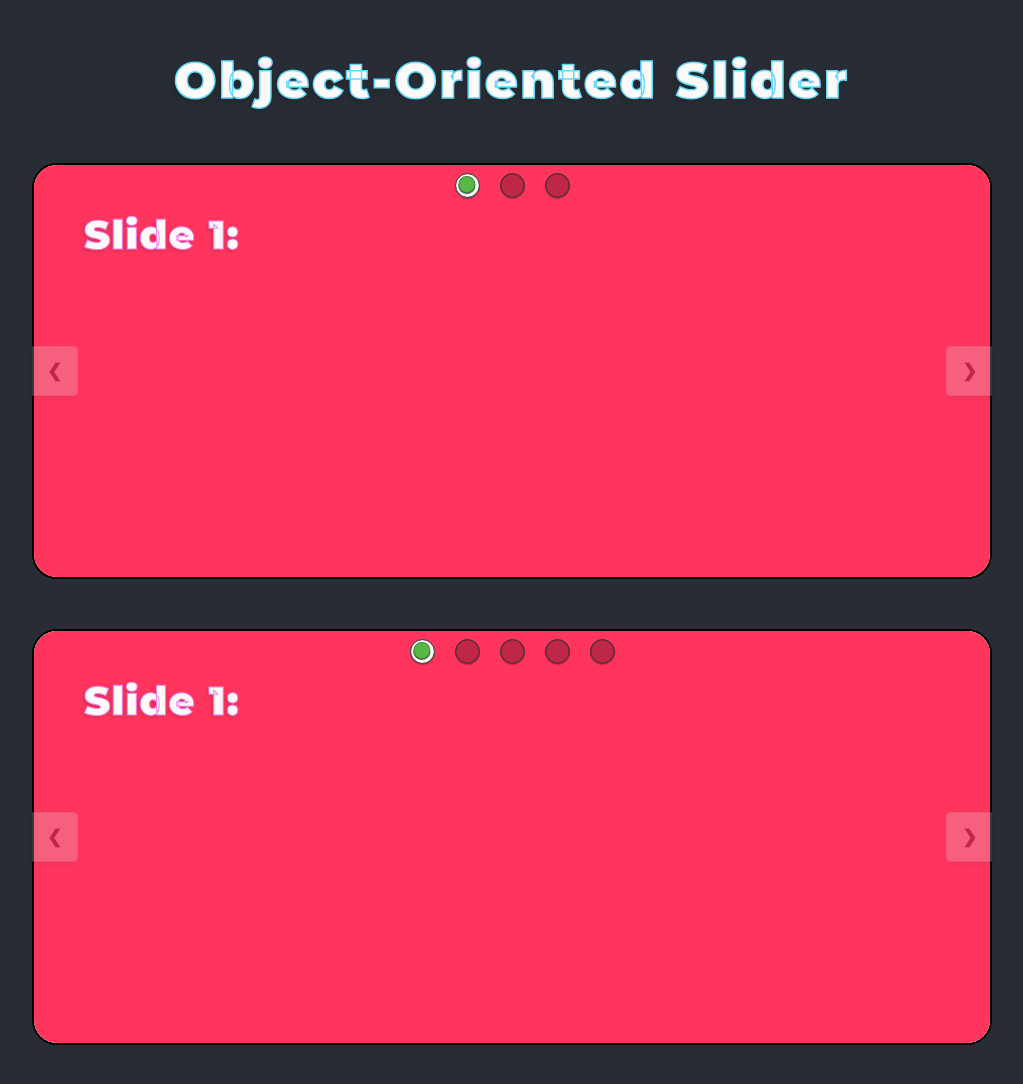
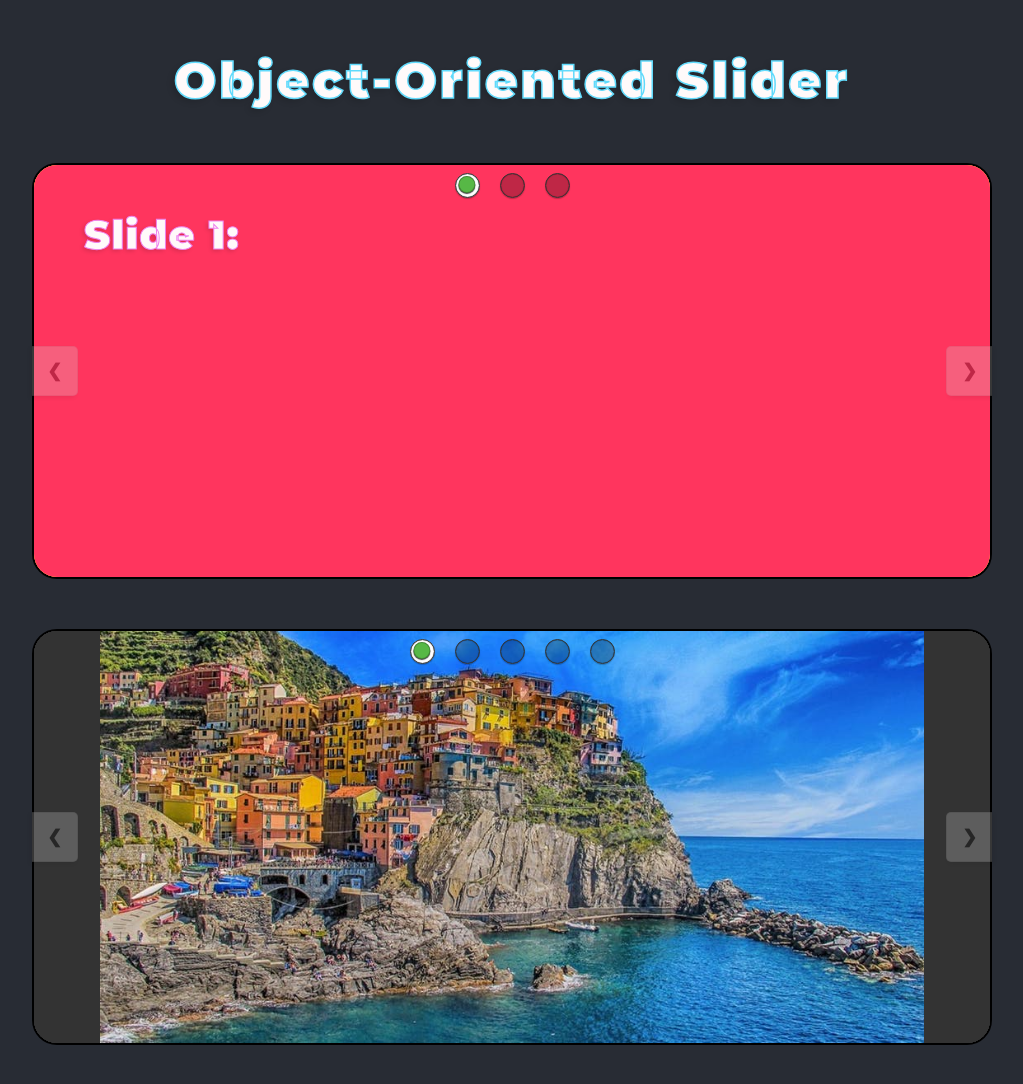
Before and after one commit to DavidCodina/object-oriented-slider-II, a plain HTML site: page index.html in a window 1280 px wide. Shown: the whole page, without its empty margins (128-1151 px from the left). Drawn offline with Linux system fonts and the light colour scheme.

Commit message:
Made 2nd slider use images, fixed tabbing...

```diff
--- a/index.html
+++ b/index.html
@@ -7,11 +7,6 @@
   <title>Object-Oriented Slider II</title>
   <link rel="stylesheet" href="styles/slider-animation.css">
   <link rel="stylesheet" href="styles/style.css">
-
-	<style>
-
-
-	</style>
 </head>
 
 
@@ -35,8 +30,8 @@
   <main>
     <!-- The javascript depends on the slider having an id, and that id being passed to new Slider -->
     <div id="slider1" class="slider">
-			<!-- Previous & Next Controls -->
-			<!-- The javascript depends on the .previous-controller & .next-controller classes -->
+      <!-- Previous & Next Controls
+      The javascript depends on the .previous-controller & .next-controller classes -->
       <button class="previous-controller"><span>&#10094;</span></button>
       <button class="next-controller"><span>&#10095;</span></button>
 
@@ -82,27 +77,26 @@
 
       <div class="slide-container">
         <div class="slide" data-slide="1">
-					<h2 class="fancy-h2">Slide 1:</h2>
+          <img src="images/image1.jpg" alt="pretty picture">
         </div>
 
         <div class="slide" data-slide="2">
-					<h2 class="fancy-h2">Slide 2:</h2>
+          <img src="images/image2.jpg" alt="pretty picture">
         </div>
 
         <div class="slide" data-slide="3">
-					<h2 class="fancy-h2">Slide 3:</h2>
+          <img src="images/image3.jpg" alt="pretty picture">
         </div>
 
         <div class="slide" data-slide="4">
-					<h2 class="fancy-h2">Slide 4:</h2>
+          <img src="images/image4.jpg" alt="pretty picture">
         </div>
 
         <div class="slide" data-slide="5">
-					<h2 class="fancy-h2">Slide 5:</h2>
+          <img src="images/image5.jpg" alt="pretty picture">
         </div>
       </div>
     </div>
-
   </main>
   <script src="scripts/script.js"></script>
 </body>
--- a/styles/style.css
+++ b/styles/style.css
@@ -132,7 +132,6 @@ p {
 ============================================================================= */
 
 
-
 .slider {
   /* position:relative is used here for sevearal reasons:
 
@@ -178,26 +177,34 @@ p {
 }
 
 /* https://www.w3schools.com/colors/colors_crayola.asp */
-.slide:nth-of-type(1) {
-  background-color: #FF355E; /* Radical Red */
-}
+#slider1 .slide:nth-of-type(1) { background-color: #FF355E; /* Radical Red */       }
+#slider1 .slide:nth-of-type(2) { background-color: #FF6037; /* Outrageous Orange */ }
+#slider1 .slide:nth-of-type(3) { background-color: #FFCC33; /* Sunglow */           }
+#slider1 .slide:nth-of-type(4) { background-color: #CCFF00; /* Electric Lime */     }
+#slider1 .slide:nth-of-type(5) { background-color: #50BFE6; /* Blizzard Blue */     }
 
-.slide:nth-of-type(2) {
-  background-color: #FF6037; /* Outrageous Orange */
-}
 
-.slide:nth-of-type(3) {
-  background-color: #FFCC33; /* Sunglow */
+#slider2 .slide { background-color: #333; }
 
-}
 
-.slide:nth-of-type(4) {
-  background-color: #CCFF00; /* Electric Lime */
+/* =================================
+          .slide  > img
+================================= */
 
-}
 
-.slide:nth-of-type(5) {
-  background-color: #50BFE6 /* Blizzard Blue */
+.slide  > img {
+  display: block;
+  position: absolute;
+  top: 50%;
+  left: 50%;
+  transform: translate(-50%, -50%);
+  /* You don't want to use height: 100%; because there may be cases where the image
+  is longer than the dimensions set by the aspect ratio box. In such cases that image
+  would overflow the aspect ratio box. For example, the fifth image is 3:1.
+  Similarly, you don't want to use width: 100% because if the image is not exactly the
+  same dimensions as the aspect ratio box, it will either squish or stretch the image; */
+  max-width: 100%;
+  max-height: 100%;
 }
 
 
@@ -254,11 +261,11 @@ p {
   border: 0.5px solid rgba(0,0,0,0.25);
   border-radius: 50%;
   box-shadow: 0px 1px 1px rgba(0,0,0,0.75);
-
 }
 
+
 /* ===============================
-      Controllers
+          Controllers
 =============================== */
 
 
```
Also changed, not shown: images/image1.jpg (added), images/image2.jpg (added), images/image3.jpg (added), images/image4.jpg (added), images/image5.jpg (added), images/image6.jpg (added), images/image7.jpg (added). Lines whose indentation alone changed are shown as unchanged.
